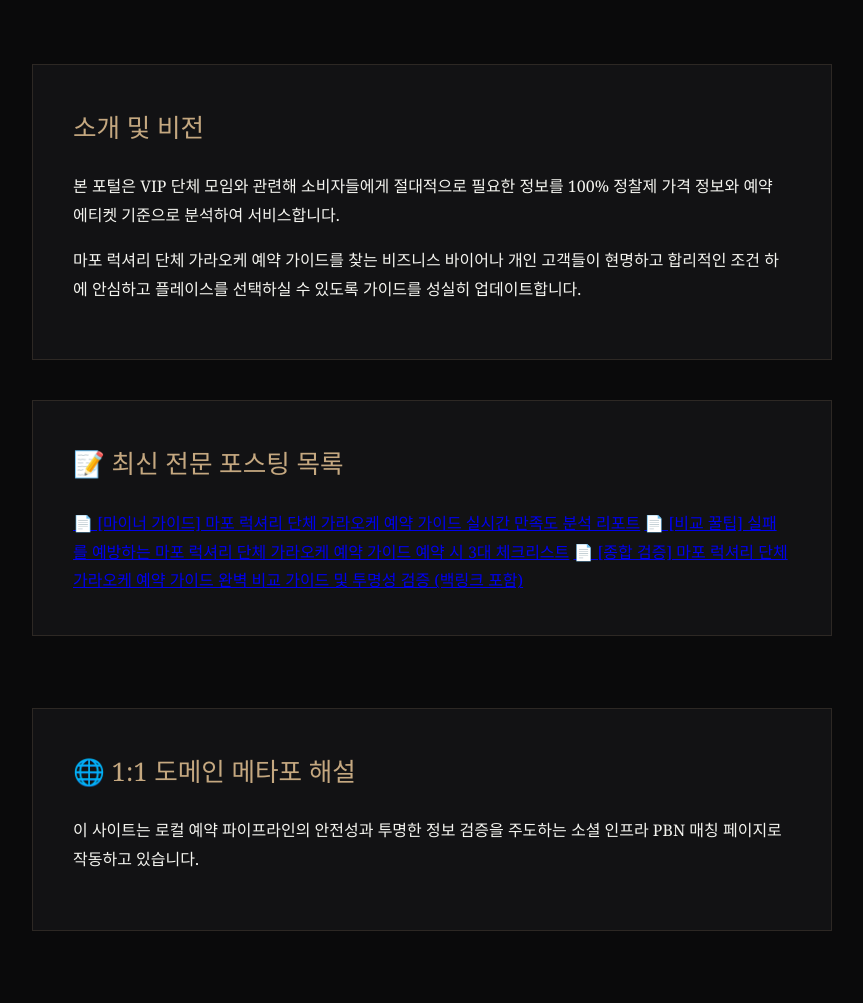
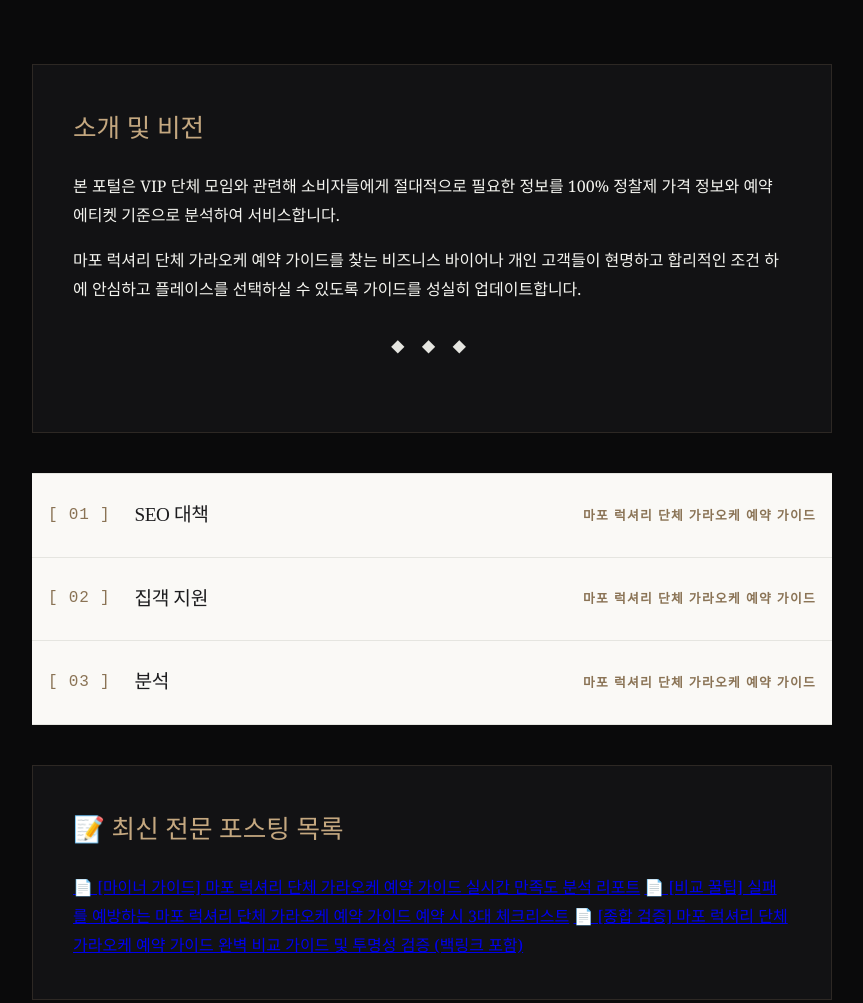
Before and after one commit to tidalhss-star/bp-t2-mens-esthe, a plain HTML site: page index.html in a window 1280 px wide. Shown: the top 1003 px of the page, without its empty margins (208-1071 px from the left). Drawn offline with Linux system fonts and the light colour scheme.

Commit message:
deploy: garbage-free snapshot 2026-05-26T00:02:53.793Z

```diff
--- a/index.html
+++ b/index.html
@@ -114,6 +114,8 @@
       text-align: right;
     }
   </style>
+<meta property="og:image" content="og-image.svg">
+<link rel="icon" type="image/svg+xml" href="favicon.svg">
 </head>
 <body>
   <div class="container">
@@ -123,7 +125,33 @@
       <h2>소개 및 비전</h2>
       <p>본 포털은 VIP 단체 모임와 관련해 소비자들에게 절대적으로 필요한 정보를 100% 정찰제 가격 정보와 예약 에티켓 기준으로 분석하여 서비스합니다.</p>
       <p>마포 럭셔리 단체 가라오케 예약 가이드를 찾는 비즈니스 바이어나 개인 고객들이 현명하고 합리적인 조건 하에 안심하고 플레이스를 선택하실 수 있도록 가이드를 성실히 업데이트합니다.</p>
-    </section>
+
+<div class="seo-visual-divider" role="separator" aria-label="마포 럭셔리 단체 가라오케 예약 가이드 구분선" style="margin:32px 0;text-align:center;color:#e5e5e0;font-size:0.85rem;letter-spacing:0.5em">◆ ◆ ◆</div>
+</section>
+
+<!-- SEO Visual 2: VIP 단체 모임 Cardless Editorial List -->
+<div class="seo-visual-cards" role="img" aria-label="마포 럭셔리 단체 가라오케 예약 가이드 VIP 단체 모임 — 신뢰할 수 있는 서비스"
+     style="display:flex;flex-direction:column;gap:0;margin:40px 0;border-top:1px solid #e5e5e0;border-bottom:1px solid #e5e5e0;background:#faf9f6">
+  <div style="display:flex;align-items:center;justify-content:space-between;padding:24px 16px;border-bottom:1px solid #e5e5e0;background:transparent">
+    <div style="display:flex;align-items:center;gap:24px">
+      <span style="font-family:monospace;font-size:1rem;color:#8a7355;letter-spacing:0.05em;font-weight:500">[ 01 ]</span>
+      <span style="font-family:serif;font-weight:400;font-size:1.2rem;color:#1c1c1e;letter-spacing:-0.02em">SEO 대책</span>
+    </div>
+    <span style="font-family:sans-serif;font-size:0.8rem;letter-spacing:0.1em;text-transform:uppercase;color:#8a7355;font-weight:600">마포 럭셔리 단체 가라오케 예약 가이드</span>
+  </div><div style="display:flex;align-items:center;justify-content:space-between;padding:24px 16px;border-bottom:1px solid #e5e5e0;background:transparent">
+    <div style="display:flex;align-items:center;gap:24px">
+      <span style="font-family:monospace;font-size:1rem;color:#8a7355;letter-spacing:0.05em;font-weight:500">[ 02 ]</span>
+      <span style="font-family:serif;font-weight:400;font-size:1.2rem;color:#1c1c1e;letter-spacing:-0.02em">집객 지원</span>
+    </div>
+    <span style="font-family:sans-serif;font-size:0.8rem;letter-spacing:0.1em;text-transform:uppercase;color:#8a7355;font-weight:600">마포 럭셔리 단체 가라오케 예약 가이드</span>
+  </div><div style="display:flex;align-items:center;justify-content:space-between;padding:24px 16px;border-bottom:none;background:transparent">
+    <div style="display:flex;align-items:center;gap:24px">
+      <span style="font-family:monospace;font-size:1rem;color:#8a7355;letter-spacing:0.05em;font-weight:500">[ 03 ]</span>
+      <span style="font-family:serif;font-weight:400;font-size:1.2rem;color:#1c1c1e;letter-spacing:-0.02em">분석</span>
+    </div>
+    <span style="font-family:sans-serif;font-size:0.8rem;letter-spacing:0.1em;text-transform:uppercase;color:#8a7355;font-weight:600">마포 럭셔리 단체 가라오케 예약 가이드</span>
+  </div>
+</div>
 
 
     <!-- T2 Supporting PBN Layout Content (Links list to posts) -->
```
Also changed, not shown: 1 other file.
